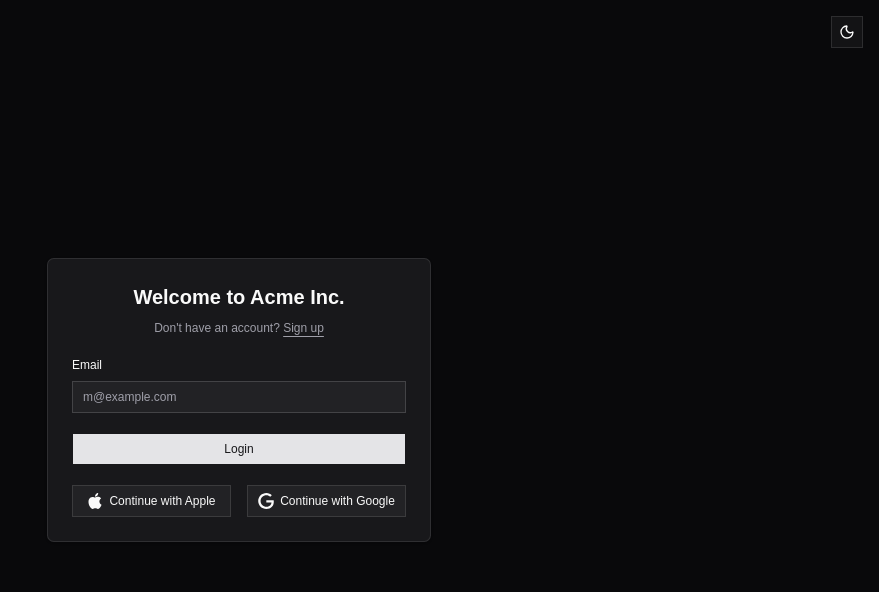
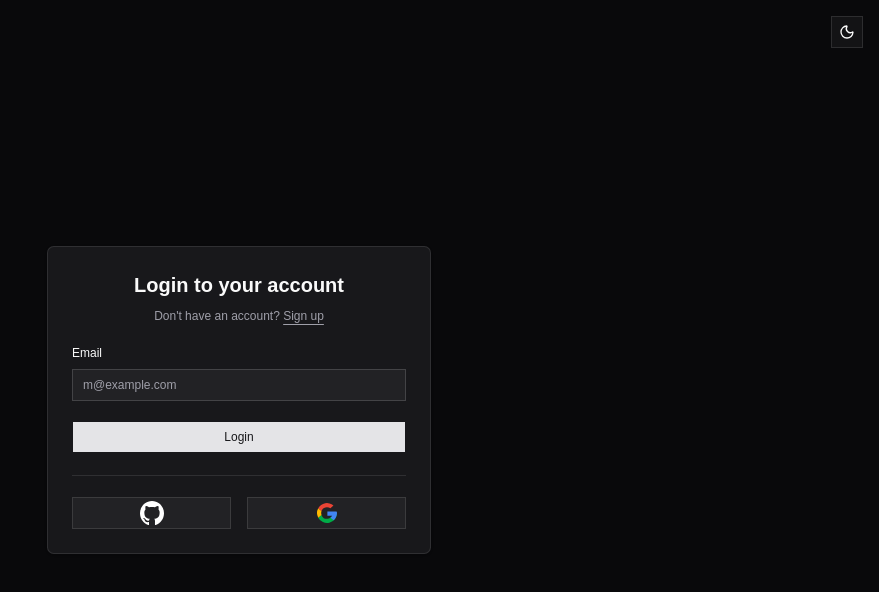
Before and after one commit to RepositoryRust/TodoList, a React (Vite) app in the folder frontend/: page / in a window 1280 px wide. Shown: the top 592 px of the page, without its empty margins (401-1280 px from the left). Built offline with nearby package versions, Linux system fonts and the light colour scheme.

Commit message:
fix: logic flow

```diff
--- a/frontend/src/components/form/login-form.tsx
+++ b/frontend/src/components/form/login-form.tsx
@@ -5,10 +5,12 @@ import {
   FieldDescription,
   FieldGroup,
   FieldLabel,
+  FieldSeparator,
 } from "@/components/ui/field";
 import { Input } from "@/components/ui/input";
+import { Link } from "react-router";
 
-export function LoginForm({
+export default function LoginForm({
   className,
   ...props
 }: React.ComponentProps<"div">) {
@@ -17,9 +19,9 @@ export function LoginForm({
       <form>
         <FieldGroup>
           <div className="flex flex-col items-center gap-2 text-center">
-            <h1 className="text-xl font-bold">Welcome to Acme Inc.</h1>
+            <h1 className="text-xl font-bold">Login to your account</h1>
             <FieldDescription>
-              Don&apos;t have an account? <a href="#">Sign up</a>
+              Don&apos;t have an account? <Link to="/register">Sign up</Link>
             </FieldDescription>
           </div>
           <Field>
@@ -34,24 +36,13 @@ export function LoginForm({
           <Field>
             <Button type="submit">Login</Button>
           </Field>
-          <Field className="grid gap-4 sm:grid-cols-2">
+          <FieldSeparator></FieldSeparator>
+          <Field className="grid gap-4 grid-cols-2">
             <Button variant="outline" type="button">
-              <svg xmlns="http://www.w3.org/2000/svg" viewBox="0 0 24 24">
-                <path
-                  d="M12.152 6.896c-.948 0-2.415-1.078-3.96-1.04-2.04.027-3.91 1.183-4.961 3.014-2.117 3.675-.546 9.103 1.519 12.09 1.013 1.454 2.208 3.09 3.792 3.039 1.52-.065 2.09-.987 3.935-.987 1.831 0 2.35.987 3.96.948 1.637-.026 2.676-1.48 3.676-2.948 1.156-1.688 1.636-3.325 1.662-3.415-.039-.013-3.182-1.221-3.22-4.857-.026-3.04 2.48-4.494 2.597-4.559-1.429-2.09-3.623-2.324-4.39-2.376-2-.156-3.675 1.09-4.61 1.09zM15.53 3.83c.843-1.012 1.4-2.427 1.245-3.83-1.207.052-2.662.805-3.532 1.818-.78.896-1.454 2.338-1.273 3.714 1.338.104 2.715-.688 3.559-1.701"
-                  fill="currentColor"
-                />
-              </svg>
-              Continue with Apple
+              <img src="/assets/github.svg" alt="Github" className="w-6 dark:invert" />
             </Button>
             <Button variant="outline" type="button">
-              <svg xmlns="http://www.w3.org/2000/svg" viewBox="0 0 24 24">
-                <path
-                  d="M12.48 10.92v3.28h7.84c-.24 1.84-.853 3.187-1.787 4.133-1.147 1.147-2.933 2.4-6.053 2.4-4.827 0-8.6-3.893-8.6-8.72s3.773-8.72 8.6-8.72c2.6 0 4.507 1.027 5.907 2.347l2.307-2.307C18.747 1.44 16.133 0 12.48 0 5.867 0 .307 5.387.307 12s5.56 12 12.173 12c3.573 0 6.267-1.173 8.373-3.36 2.16-2.16 2.84-5.213 2.84-7.667 0-.76-.053-1.467-.173-2.053H12.48z"
-                  fill="currentColor"
-                />
-              </svg>
-              Continue with Google
+              <img src="/assets/google.svg" alt="Google" className="w-6" />
             </Button>
           </Field>
         </FieldGroup>
--- a/frontend/src/main.tsx
+++ b/frontend/src/main.tsx
@@ -4,6 +4,8 @@ import "./css/index.css";
 import { BrowserRouter, Route, Routes } from "react-router";
 import App from "./pages/App";
 import LoginPage from "./pages/form/LoginPage";
+import RegisterPage from "./pages/form/RegisterPage";
+import NotFoundPage from "./pages/form/NotFoundPage";
 
 createRoot(document.getElementById("root")!).render(
   <StrictMode>
@@ -11,6 +13,8 @@ createRoot(document.getElementById("root")!).render(
       <Routes>
         <Route element={<App />}>
           <Route path="/" element={<LoginPage />} />
+          <Route path="/register" element={<RegisterPage />} />
+          <Route path="*" element={<NotFoundPage />} />
         </Route>
       </Routes>
     </BrowserRouter>
--- a/frontend/src/pages/form/LoginPage.tsx
+++ b/frontend/src/pages/form/LoginPage.tsx
@@ -1,4 +1,4 @@
-import { LoginForm } from "@/components/form/login-form";
+import LoginForm from "@/components/form/login-form";
 
 export default function LoginPage() {
   return (
```
